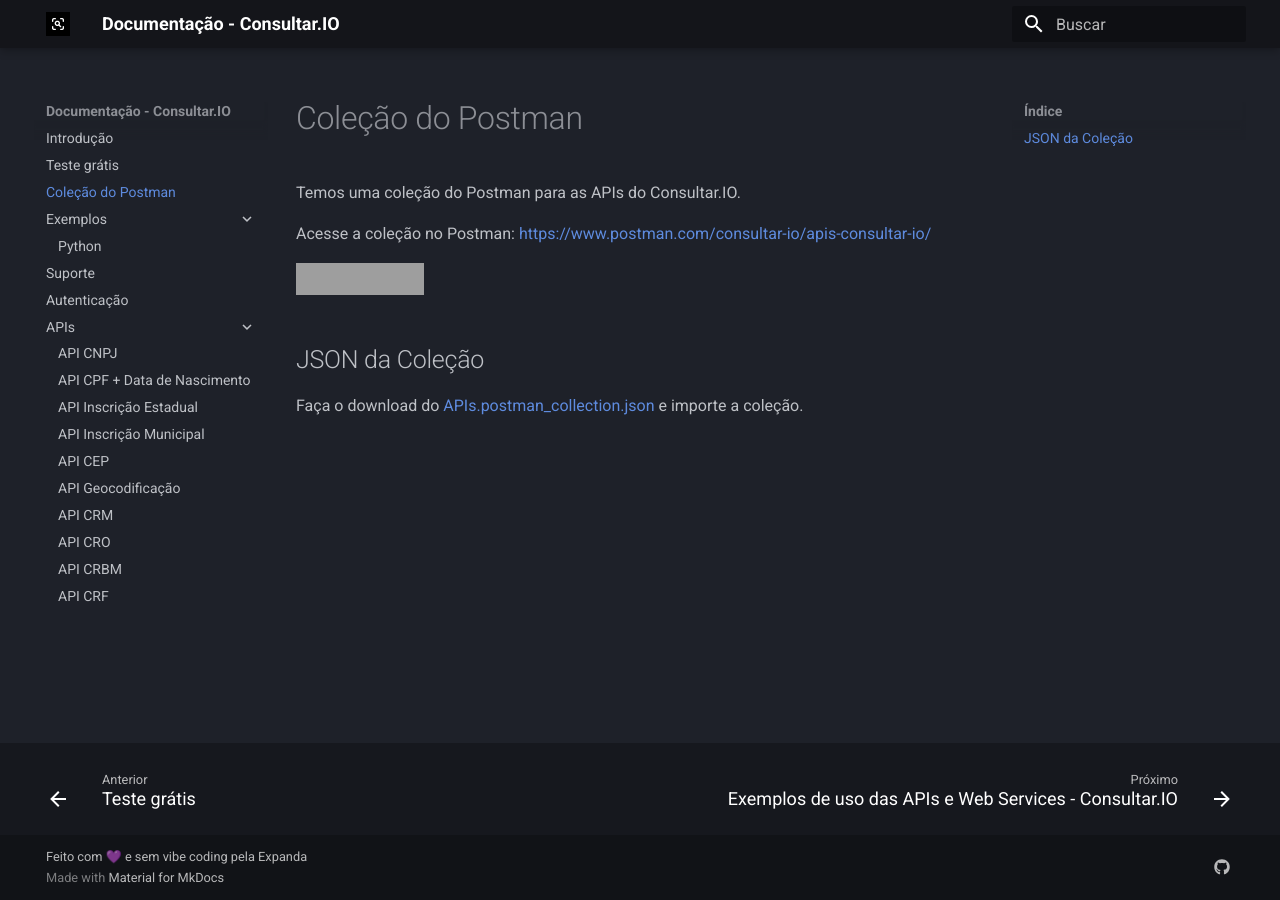
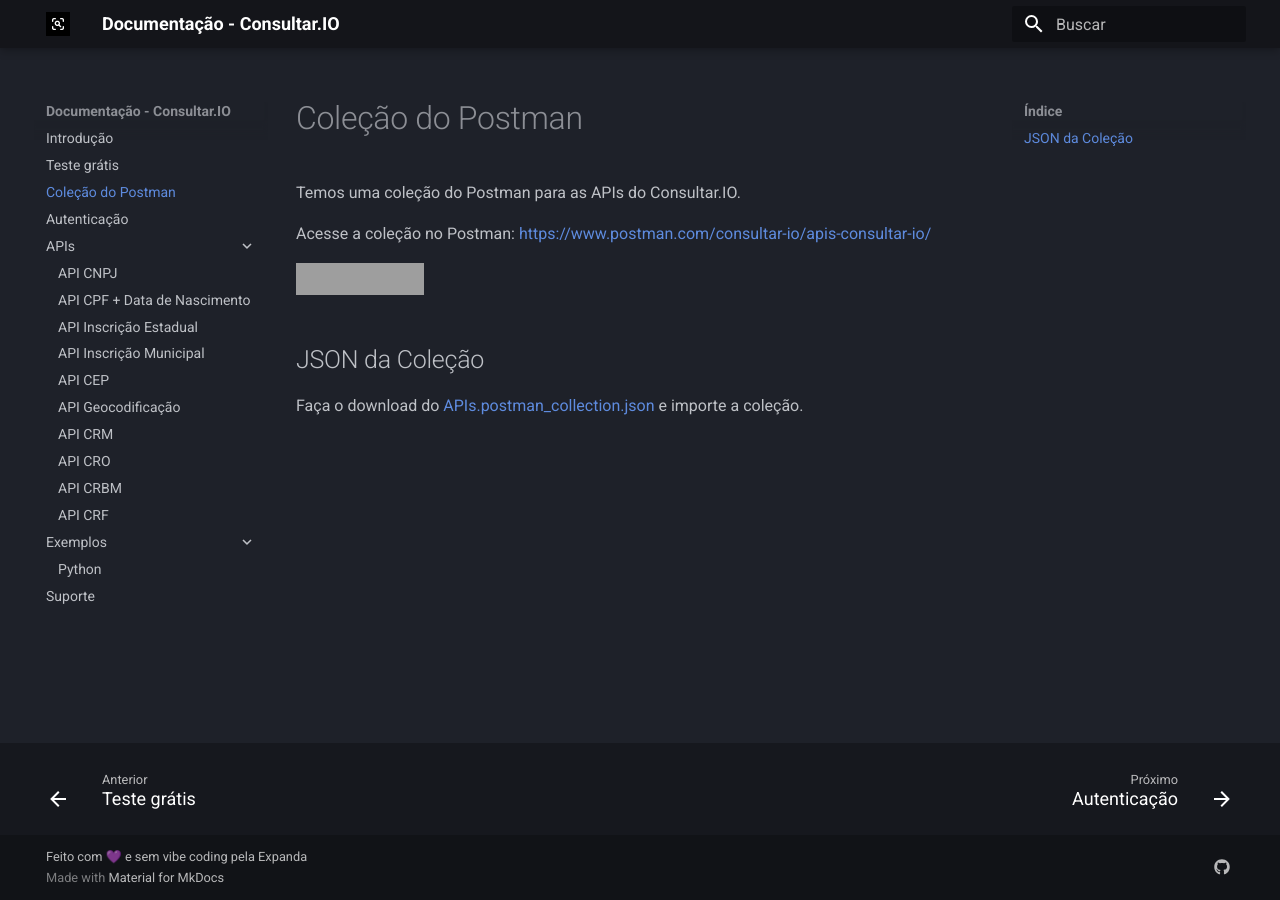
Before and after one commit to consultar-io/docs, an MkDocs documentation site: the page built from docs/postman.md, in a window 1280 px wide. Built offline with MkDocs 1.6.1 and Material for MkDocs 9.7.7, drawn with Linux system fonts in a browser that asks for light colours; part of the change alters nothing that is shown; grey boxes are pictures that could not be loaded.

Commit message:
Reorganize navigation in mkdocs.yml by restoring the "Exemplos" and "Suporte" sections for improved clarity and accessibility.

```diff
--- a/mkdocs.yml
+++ b/mkdocs.yml
@@ -75,10 +75,6 @@ nav:
   - Introdução: index.md
   - Teste grátis: teste-gratis.md
   - Coleção do Postman: postman.md
-  - Exemplos:
-      - exemplos/index.md
-      - Python: exemplos/python.md
-  - Suporte: suporte.md
   - Autenticação: autenticacao.md
   - APIs:
       - API CNPJ: api/cnpj.md
@@ -91,6 +87,10 @@ nav:
       - API CRO: api/cro.md
       - API CRBM: api/crbm.md
       - API CRF: api/crf.md
+  - Exemplos:
+    - exemplos/index.md
+    - Python: exemplos/python.md
+  - Suporte: suporte.md
 extra:
   social:
     - icon: fontawesome/brands/github
```
